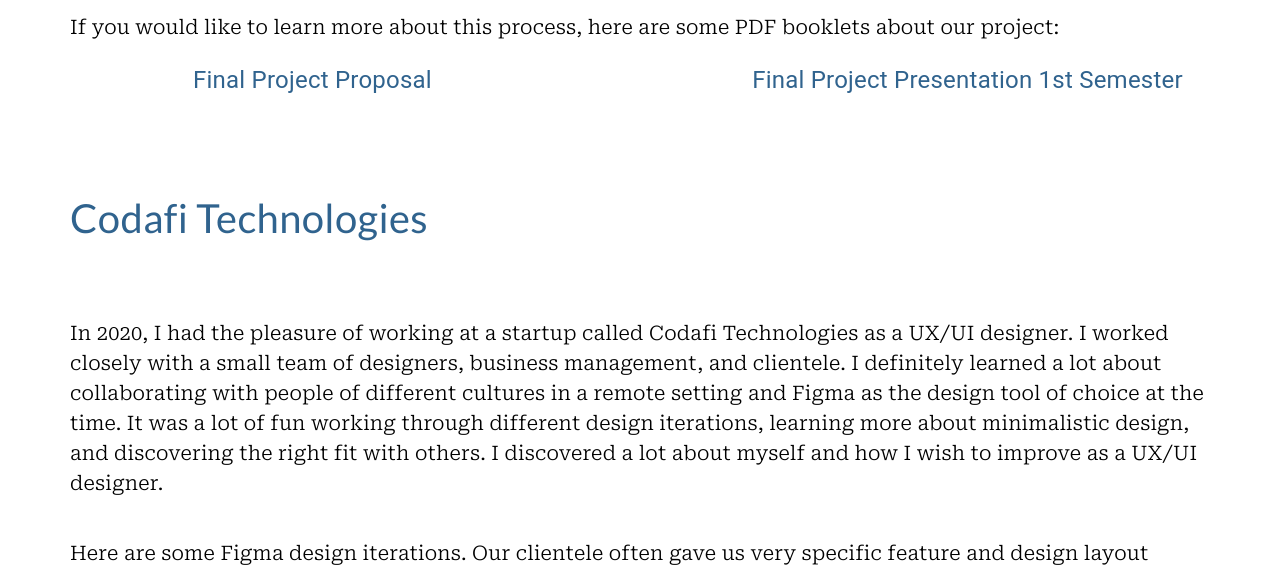
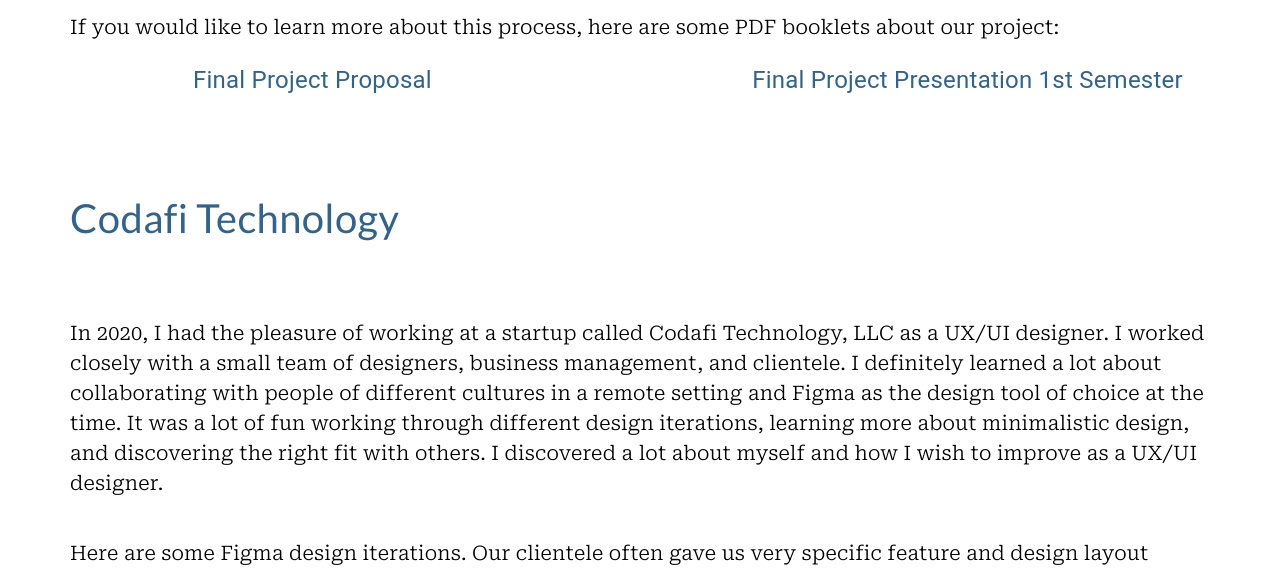
Before and after one commit to aubreyjonescreatives/ux-ui-portfolio, a React (Create React App) app: page /uidesigns in a window 1280 px wide. Shown: the part 2300-2868 px from the top of the page. Built offline with nearby package versions, Linux system fonts and the light colour scheme.

Commit message:
updated name

```diff
--- a/src/Pages/UIDesigns.js
+++ b/src/Pages/UIDesigns.js
@@ -436,15 +436,15 @@
 
 
 
-{/*codafitechnologies*/}
+{/*codafitechnology*/}
 
 
-<Box sx={designB} id="codafitechnologies">
+<Box sx={designB} id="codafitechnology">
 
 
-<Typography sx={headerB}>Codafi Technologies</Typography>
+<Typography sx={headerB}>Codafi Technology</Typography>
 
-<Typography sx={paragraphB}>In 2020, I had the pleasure of working at a startup called Codafi Technologies as a UX/UI designer. I worked closely
+<Typography sx={paragraphB}>In 2020, I had the pleasure of working at a startup called Codafi Technology, LLC as a UX/UI designer. I worked closely
 with a small team of designers, business management, and clientele. I definitely learned a lot about collaborating with people
 of different cultures in a remote setting and Figma as the design tool of choice at the time. It was a lot of fun working through
 different design iterations, learning more about minimalistic design, and discovering the right fit with others.
```
